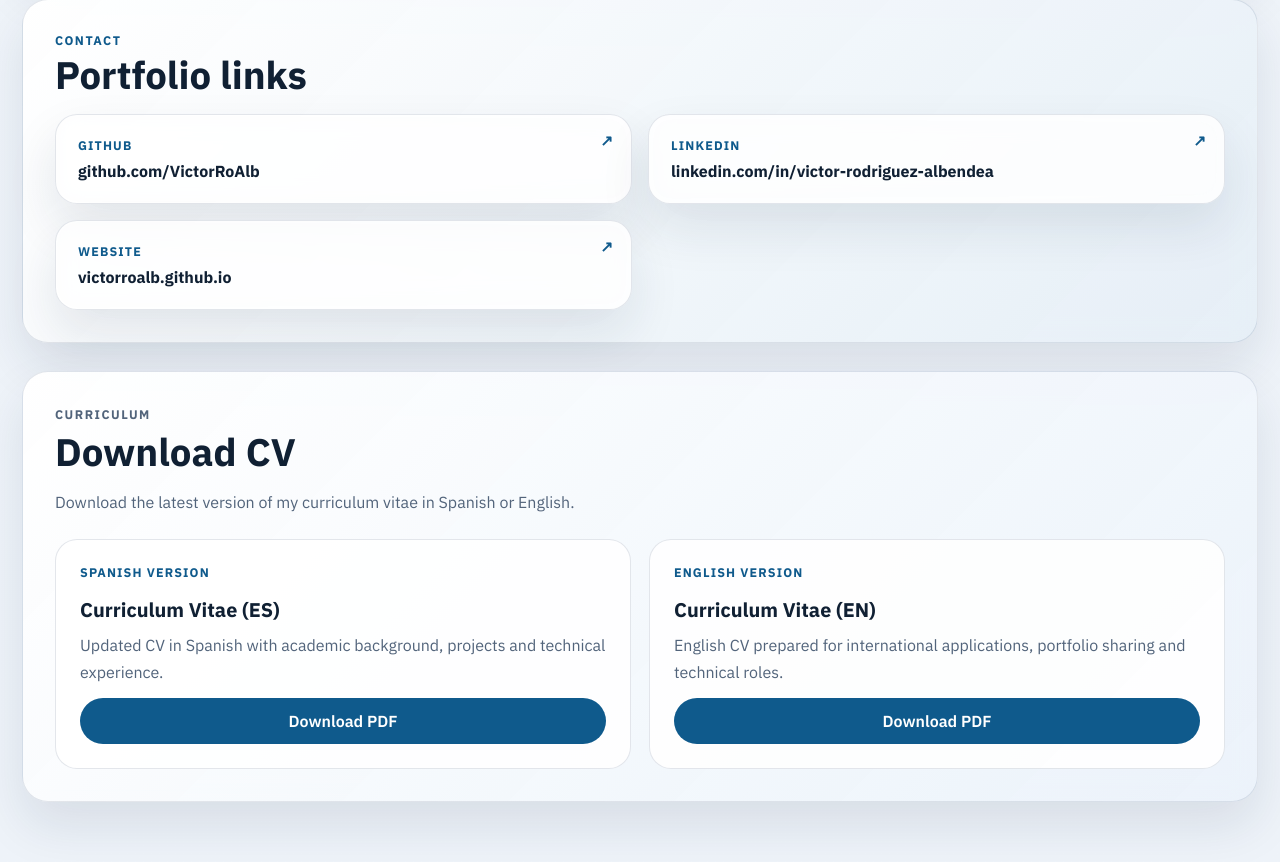
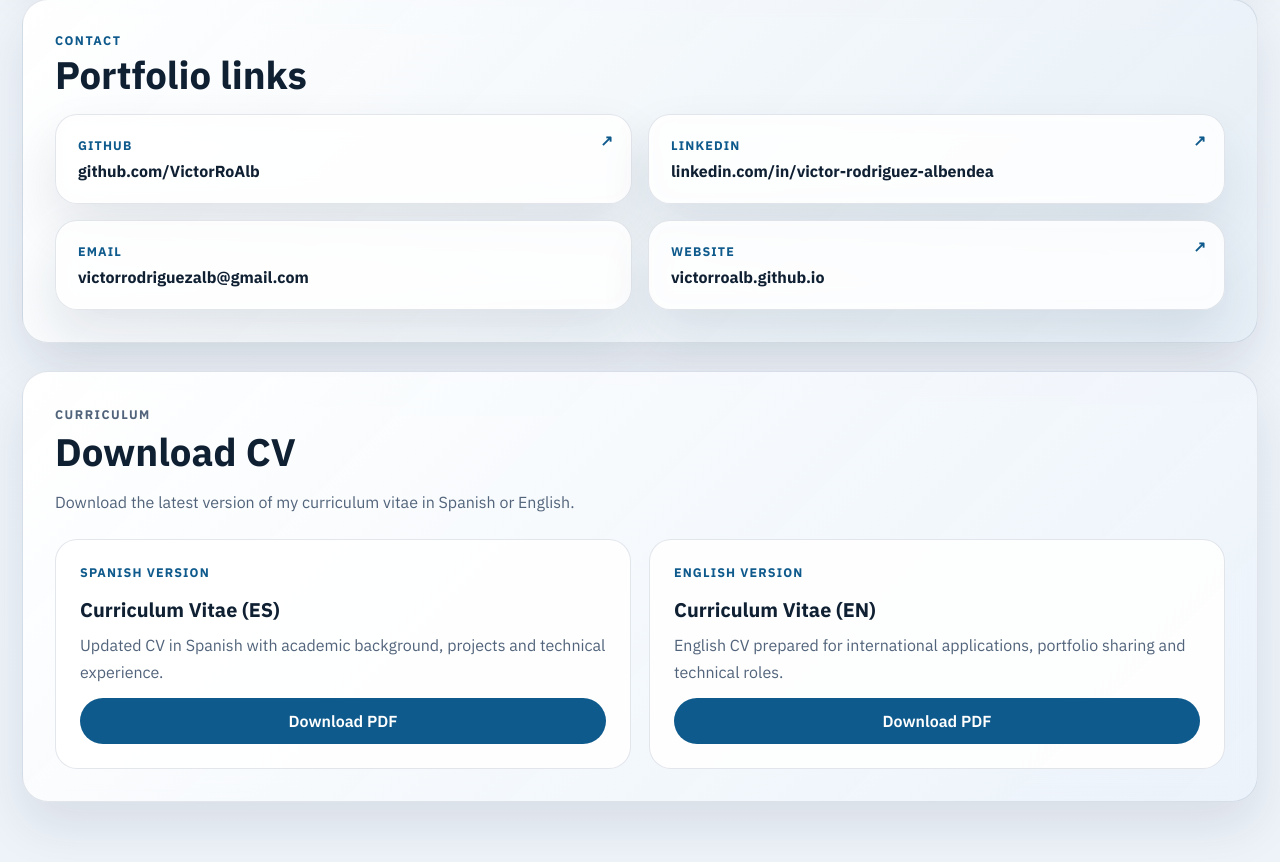
Before and after one commit to VictorRoAlb/VictorRoAlb.github.io, a website: page index.html in a window 1280 px wide. Shown: the part 9355-10217 px from the top of the page. Drawn offline with Linux system fonts and the light colour scheme.

Commit message:
Add email to contact section

```diff
--- a/index.html
+++ b/index.html
@@ -288,6 +288,10 @@
             <span class="contact-label">LinkedIn</span>
             <strong>linkedin.com/in/victor-rodriguez-albendea</strong>
           </a>
+          <a class="contact-card" href="mailto:victorrodriguezalb@gmail.com">
+            <span class="contact-label">Email</span>
+            <strong>victorrodriguezalb@gmail.com</strong>
+          </a>
           <a class="contact-card external-link" href="https://victorroalb.github.io" target="_blank" rel="noreferrer">
             <span class="contact-label">Website</span>
             <strong>victorroalb.github.io</strong>
```
